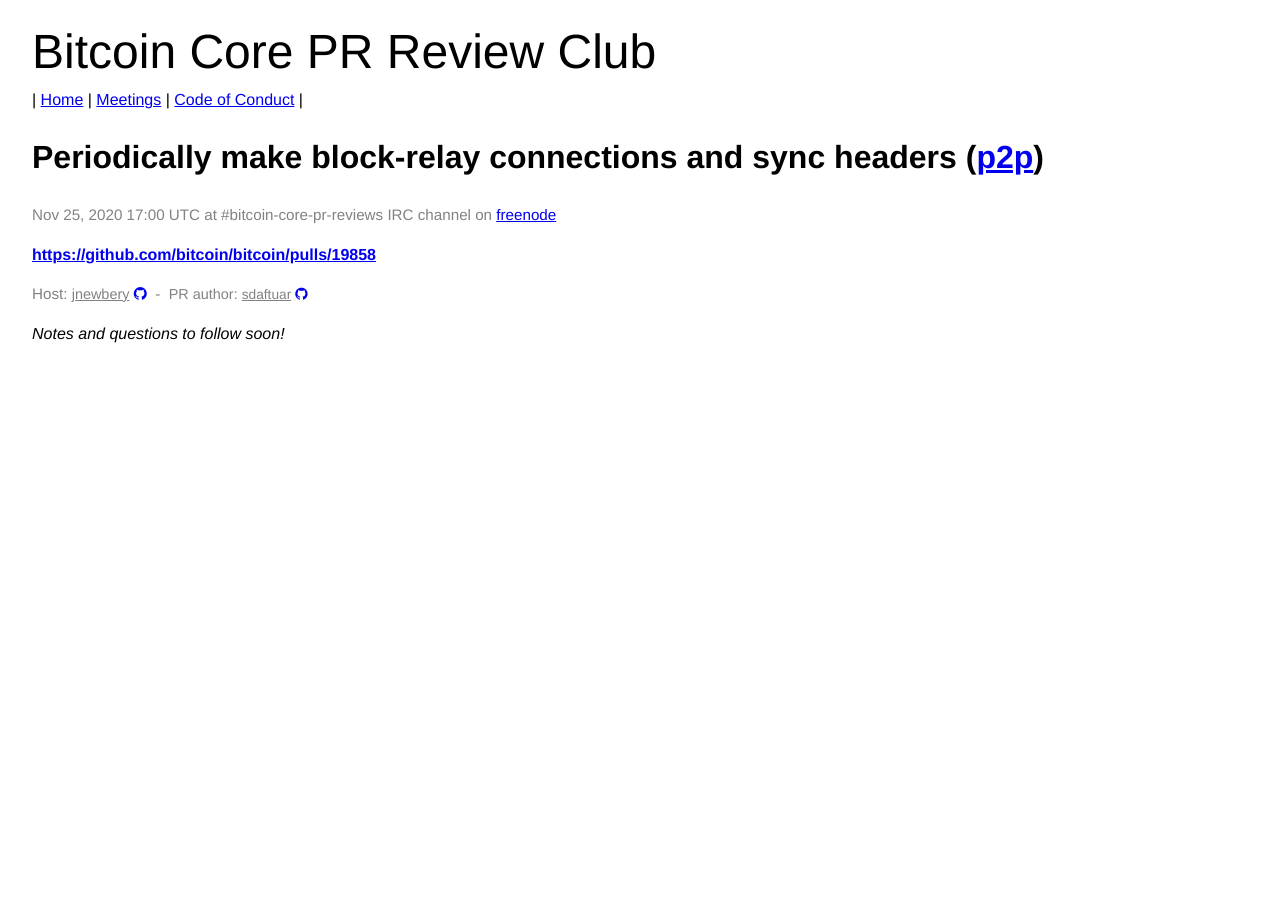
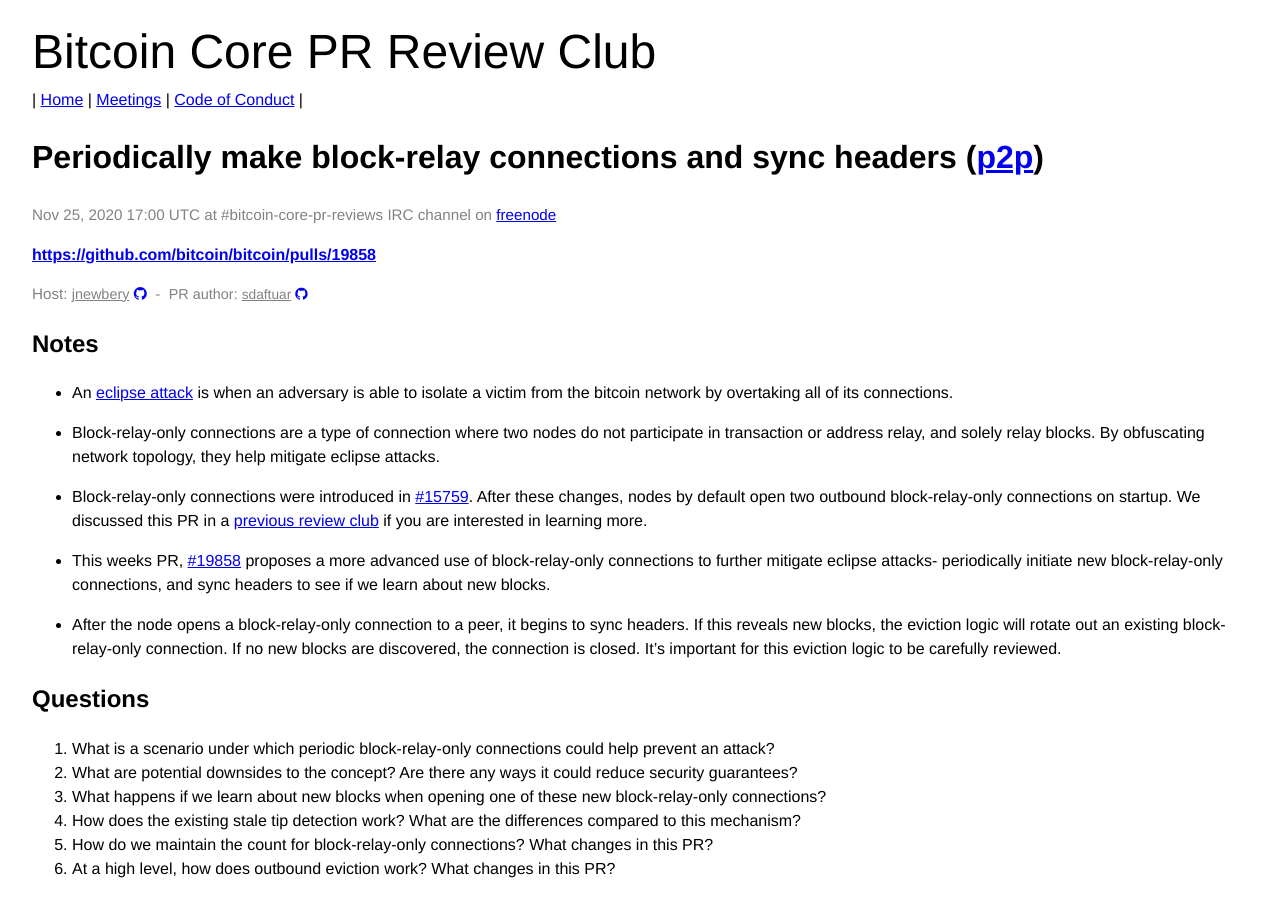
Before and after one commit to bitcoin-core-review-club/website, a Jekyll site: the page built from _posts/2020-11-25-#19858.md, in a window 1280 px wide. Built offline with Jekyll 4.4.1, drawn with Linux system fonts in a browser that asks for light colours.

Commit message:
notes for 19858

```diff
--- a/_posts/2020-11-25-#19858.md
+++ b/_posts/2020-11-25-#19858.md
@@ -10,13 +10,47 @@
 commit:
 ---
 
-_Notes and questions to follow soon!_
 
-<!-- TODO: Before meeting, add notes and questions
 ## Notes
+- An [eclipse attack](https://bitcoinops.org/en/topics/eclipse-attacks/) is
+  when an adversary is able to isolate a victim from the bitcoin network by
+  overtaking all of its connections.
+
+- Block-relay-only connections are a type of connection where two nodes do not
+  participate in transaction or address relay, and solely relay blocks. By
+  obfuscating network topology, they help mitigate eclipse attacks.
+
+- Block-relay-only connections were introduced in
+  [#15759](https://github.com/bitcoin/bitcoin/pull/15759). After these changes,
+  nodes by default open two outbound block-relay-only connections on startup.
+  We discussed this PR in a [previous review
+  club](https://bitcoincore.reviews/15759.html) if you are interested in
+  learning more.
+
+- This weeks PR, [#19858](https://github.com/bitcoin/bitcoin/pull/19858)
+  proposes a more advanced use of block-relay-only connections to further
+  mitigate eclipse attacks- periodically initiate new block-relay-only
+  connections, and sync headers to see if we learn about new blocks.
+
+- After the node opens a block-relay-only connection to a peer, it begins to
+  sync headers. If this reveals new blocks, the eviction logic will rotate out
+  an existing block-relay-only connection. If no new blocks are discovered, the
+  connection is closed. It's important for this eviction logic to be
+  carefully reviewed.
+
 
 ## Questions
--->
+1. What is a scenario under which periodic block-relay-only connections could
+   help prevent an attack?
+2. What are potential downsides to the concept? Are there any ways it could
+   reduce security guarantees?
+3. What happens if we learn about new blocks when opening one of these new
+   block-relay-only connections?
+4. How does the existing stale tip detection work? What are the differences
+   compared to this mechanism?
+5. How do we maintain the count for block-relay-only connections? What changes
+   in this PR?
+6. At a high level, how does outbound eviction work? What changes in this PR?
 
 
 <!-- TODO: After meeting, uncomment and add meeting log between the irc tags
```
